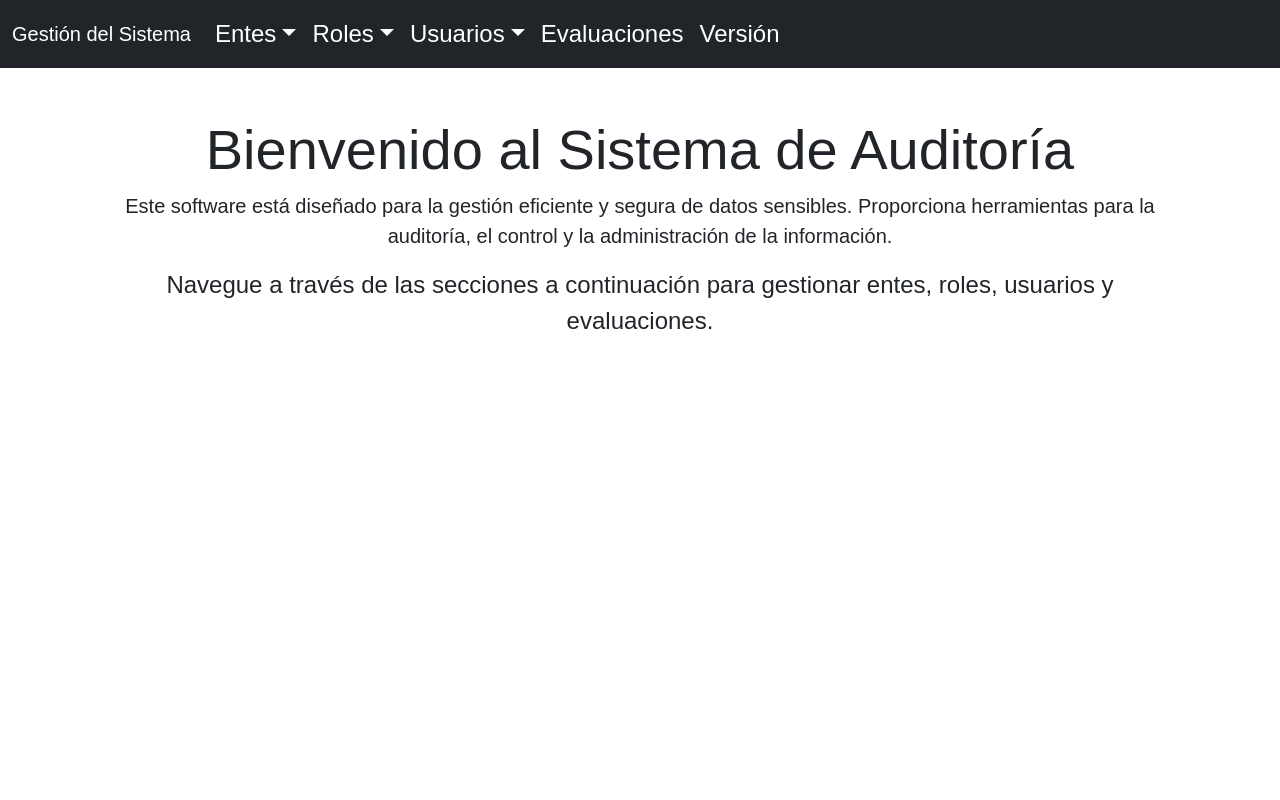
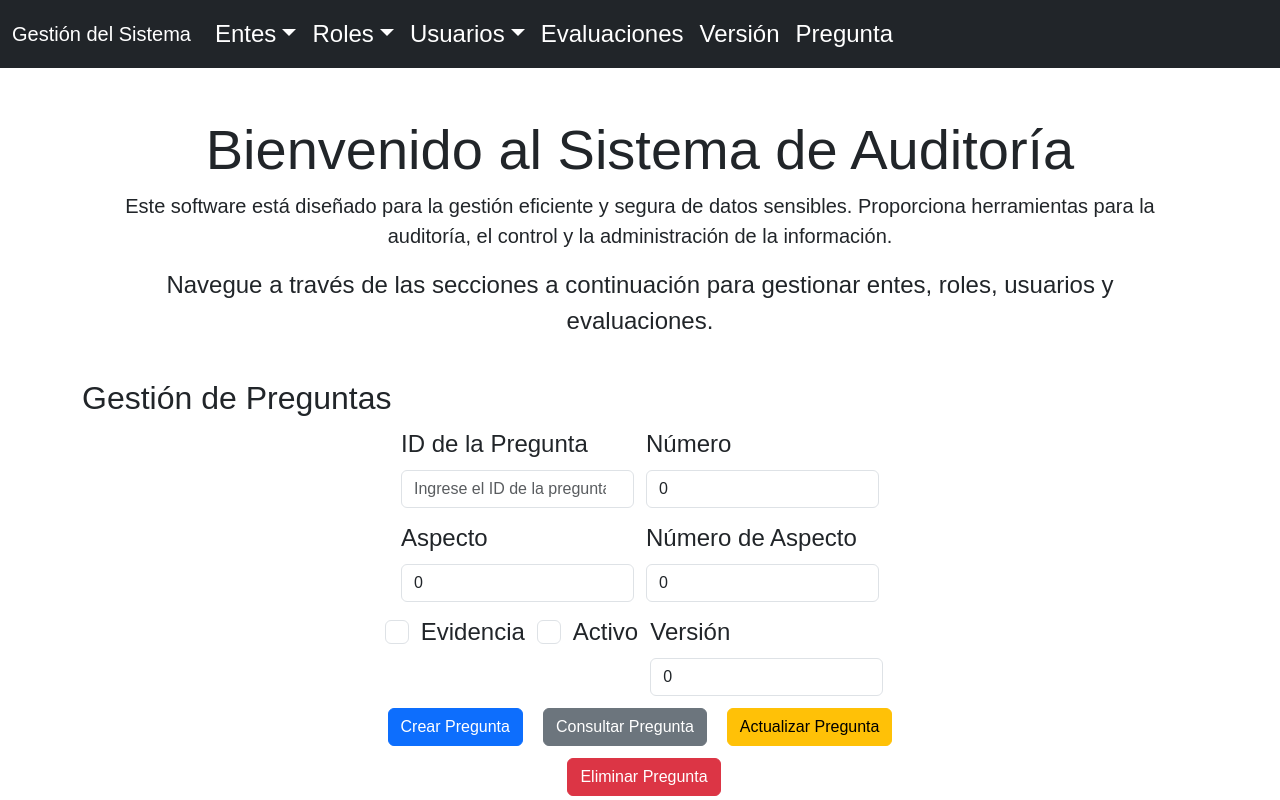
Before and after one commit to jrnature/proDapp, a React (Vite) app in the folder src/proDapp_frontend/: page /pregunta in a window 1280 px wide. Shown: the top 800 px of the page. Built offline with nearby package versions, Linux system fonts and the light colour scheme.

Commit message:
pregunta.jsx funcionando

```diff
--- a/src/proDapp_frontend/src/App.jsx
+++ b/src/proDapp_frontend/src/App.jsx
@@ -17,6 +17,7 @@ import UpdateUser from './components/UpdateUSer';
 import DeleteUser from './components/DeleteUser';
 import Evaluacion from './components/Evaluacion';
 import Version from './components/Version.jsx';
+import Pregunta from './components/Pregunta.jsx';
 import { entes } from '../../declarations/entes/index.js';
 import { roles } from '../../declarations/roles/index.js';
 import { usuario } from '../../declarations/usuario/index.js';
@@ -195,6 +196,11 @@ const App = () => {
                 <Link className="nav-link text-white" to="/version">Versión</Link>
               </li>
 
+              {/* Enlace para Pregunta */}
+              <li className="nav-item">
+                <Link className="nav-link text-white" to="/pregunta">Pregunta</Link>
+              </li>
+
 
             </ul>
           </div>
@@ -267,6 +273,7 @@ const App = () => {
         <Route path="/deleteUser" element={<DeleteUser deleteUser={deleteUser} />} />
         <Route path="/evaluacion" element={<Evaluacion />} />
         <Route path="/version" element={<Version />} />
+        <Route path="/pregunta" element={<Pregunta />} />
       </Routes>
     </Router>
   );
--- /dev/null
+++ b/src/proDapp_frontend/src/components/Pregunta.jsx
@@ -0,0 +1,212 @@
+import React, { useState } from 'react';
+import { Button, Form, Alert } from 'react-bootstrap';
+import { preguntas } from '../../../declarations/preguntas/index';
+
+const Pregunta = () => {
+  const [idPregunta, setIdPregunta] = useState('');
+  const [datos, setDatos] = useState({
+    numero: 0,
+    aspecto: 0,
+    numAspecto: 0,
+    evidencia: false,
+    activo: false,
+    version: 0,
+  });
+  const [message, setMessage] = useState('');
+
+  const handleInputChange = (e) => {
+    const { name, value, type, checked } = e.target;
+    setDatos(prevState => ({
+      ...prevState,
+      [name]: type === 'checkbox' ? checked : value
+    }));
+  };
+
+  const handleIdChange = (e) => {
+    setIdPregunta(e.target.value);
+  };
+
+  const handleCreate = async () => {
+    try {
+      await preguntas.newUsuario(parseInt(idPregunta), {
+        numero: parseInt(datos.numero),
+        aspecto: parseInt(datos.aspecto),
+        numAspecto: parseInt(datos.numAspecto),
+        evidencia: datos.evidencia,
+        activo: datos.activo,
+        version: parseInt(datos.version),
+      });
+      setMessage('Pregunta creada con éxito.');
+    } catch (error) {
+      setMessage('Error al crear la pregunta.');
+    }
+  };
+
+  const convertBigIntToNumber = (obj) => {
+    if (typeof obj === 'bigint') {
+      return Number(obj);
+    } else if (typeof obj === 'object' && obj !== null) {
+      for (const key in obj) {
+        if (obj.hasOwnProperty(key)) {
+          obj[key] = convertBigIntToNumber(obj[key]);
+        }
+      }
+    }
+    return obj;
+  };
+
+
+  const handleGet = async () => {
+    try {
+      console.log('ID de Pregunta:', idPregunta);
+      const result = await preguntas.getPregunta(parseInt(idPregunta));
+      console.log('Resultado de la Consulta:', result);
+
+      // Convierte los BigInt a Number
+      const convertedResult = convertBigIntToNumber(result);
+
+      setDatos(convertedResult);
+      setMessage('Pregunta consultada con éxito.');
+    } catch (error) {
+      console.error('Error al consultar la pregunta:', error);
+      setMessage('Error al consultar la pregunta.');
+    }
+  };
+
+//   const handleGet = async () => {
+//     try {
+//       const result = await preguntas.getPregunta(parseInt(idPregunta));
+//       setDatos({
+//         numero: result.numero,
+//         aspecto: result.aspecto,
+//         numAspecto: result.numAspecto,
+//         evidencia: result.evidencia,
+//         activo: result.activo,
+//         version: result.version,
+//       });
+//       setMessage('Pregunta consultada con éxito.');
+//     } catch (error) {
+//       setMessage('Error al consultar la pregunta.');
+//     }
+//   };
+
+  const handleUpdate = async () => {
+    try {
+      await preguntas.updatePregunta(parseInt(idPregunta), {
+        numero: parseInt(datos.numero),
+        aspecto: parseInt(datos.aspecto),
+        numAspecto: parseInt(datos.numAspecto),
+        evidencia: datos.evidencia,
+        activo: datos.activo,
+        version: parseInt(datos.version),
+      });
+      setMessage('Pregunta actualizada con éxito.');
+    } catch (error) {
+      setMessage('Error al actualizar la pregunta.');
+    }
+  };
+
+  const handleDelete = async () => {
+    try {
+      await preguntas.deleteUsuario(parseInt(idPregunta));
+      setMessage('Pregunta eliminada con éxito.');
+      setDatos({
+        numero: 0,
+        aspecto: 0,
+        numAspecto: 0,
+        evidencia: false,
+        activo: false,
+        version: 0,
+      });
+    } catch (error) {
+      setMessage('Error al eliminar la pregunta.');
+    }
+  };
+
+  return (
+    <div className="container mt-4">
+      <h2>Gestión de Preguntas</h2>
+      {message && <Alert variant="info">{message}</Alert>}
+      <Form>
+        <Form.Group controlId="idPregunta">
+          <Form.Label>ID de la Pregunta</Form.Label>
+          <Form.Control
+            type="number"
+            placeholder="Ingrese el ID de la pregunta"
+            value={idPregunta}
+            onChange={handleIdChange}
+          />
+        </Form.Group>
+        <Form.Group controlId="numero">
+          <Form.Label>Número</Form.Label>
+          <Form.Control
+            type="number"
+            name="numero"
+            placeholder="Ingrese el número"
+            value={datos.numero}
+            onChange={handleInputChange}
+          />
+        </Form.Group>
+        <Form.Group controlId="aspecto">
+          <Form.Label>Aspecto</Form.Label>
+          <Form.Control
+            type="number"
+            name="aspecto"
+            placeholder="Ingrese el aspecto"
+            value={datos.aspecto}
+            onChange={handleInputChange}
+          />
+        </Form.Group>
+        <Form.Group controlId="numAspecto">
+          <Form.Label>Número de Aspecto</Form.Label>
+          <Form.Control
+            type="number"
+            name="numAspecto"
+            placeholder="Ingrese el número de aspecto"
+            value={datos.numAspecto}
+            onChange={handleInputChange}
+          />
+        </Form.Group>
+        <Form.Group controlId="evidencia">
+          <Form.Check
+            type="checkbox"
+            name="evidencia"
+            label="Evidencia"
+            checked={datos.evidencia}
+            onChange={handleInputChange}
+          />
+        </Form.Group>
+        <Form.Group controlId="activo">
+          <Form.Check
+            type="checkbox"
+            name="activo"
+            label="Activo"
+            checked={datos.activo}
+            onChange={handleInputChange}
+          />
+        </Form.Group>
+        <Form.Group controlId="version">
+          <Form.Label>Versión</Form.Label>
+          <Form.Control
+            type="number"
+            name="version"
+            placeholder="Ingrese la versión"
+            value={datos.version}
+            onChange={handleInputChange}
+          />
+        </Form.Group>
+        <br />
+        <Button variant="primary" onClick={handleCreate}>Crear Pregunta</Button>
+        <Button variant="secondary" className="ms-2" onClick={handleGet}>Consultar Pregunta</Button>
+        <Button variant="warning" className="ms-2" onClick={handleUpdate}>Actualizar Pregunta</Button>
+        <Button variant="danger" className="ms-2" onClick={handleDelete}>Eliminar Pregunta</Button>
+      </Form>
+      <div className="mt-4">
+        <h4>Resultado:</h4>
+        <pre>{JSON.stringify(datos, null, 2)}</pre>
+      </div>
+    </div>
+  );
+};
+
+export default Pregunta;
```
